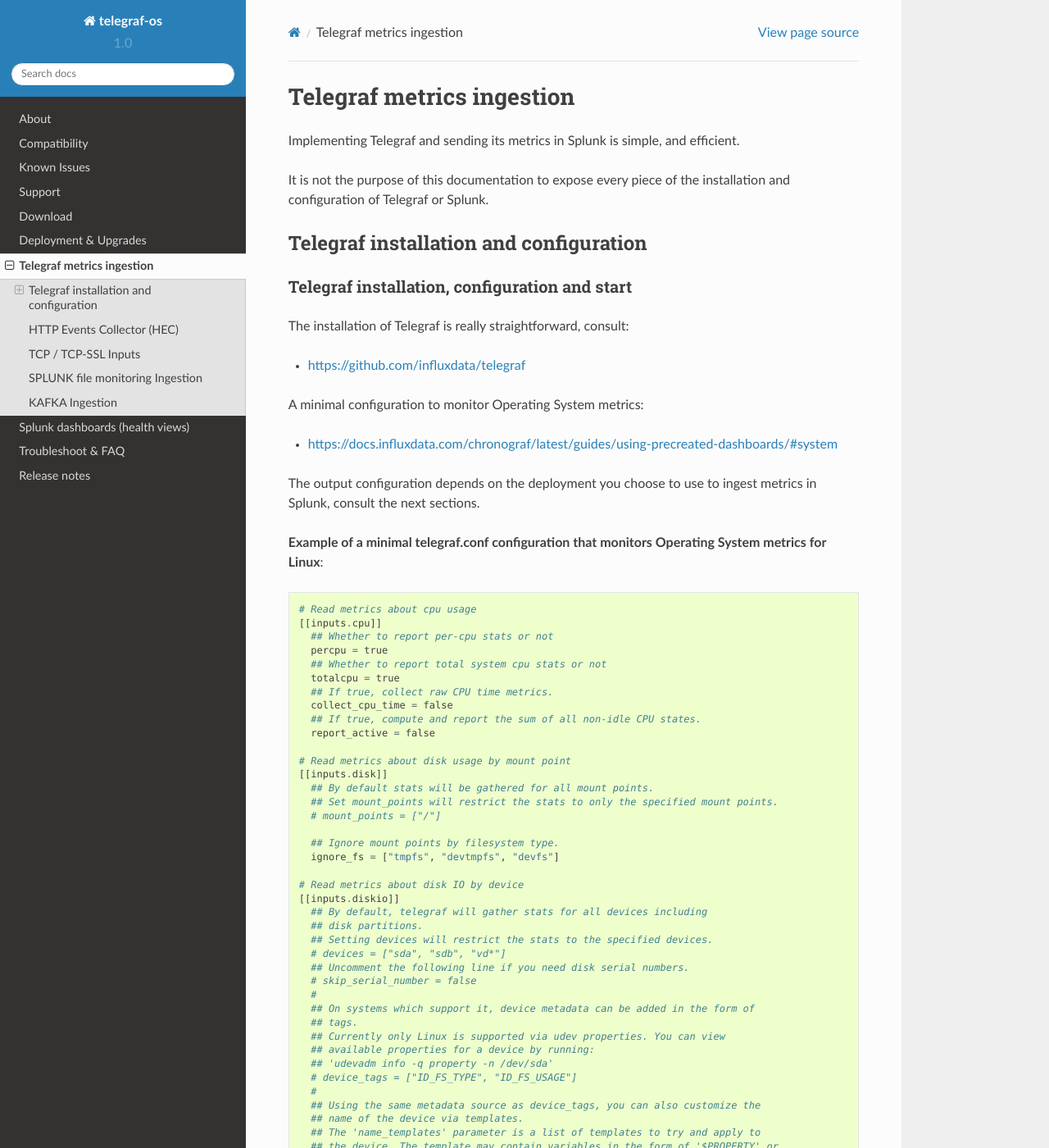
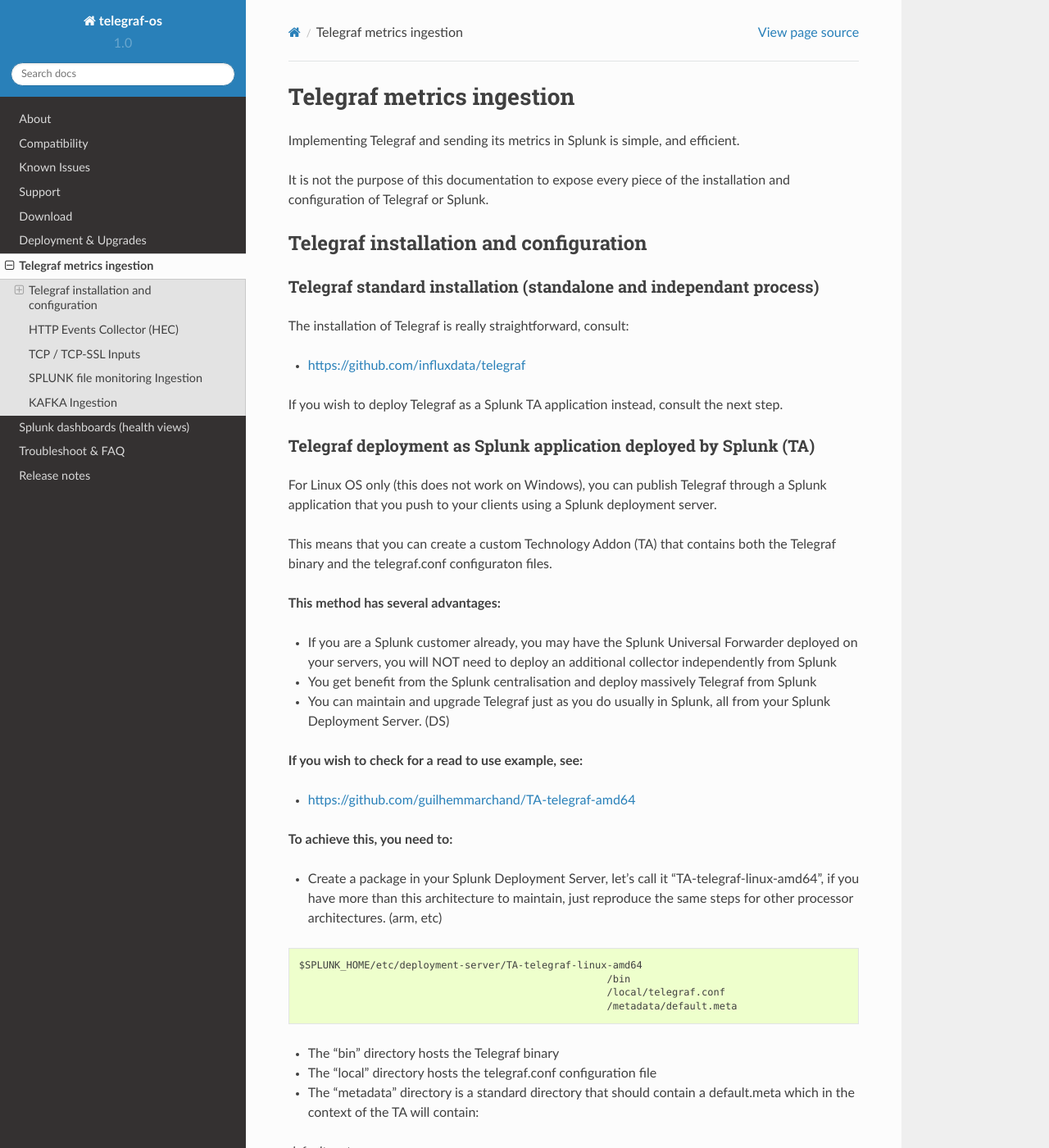
Before and after one commit to guilhemmarchand/telegraf-os, a Sphinx documentation site: the page built from docs/telegraf.rst, in a window 1280 px wide and 1400 px high. Shown: the whole window at 82% size. Built offline with Sphinx 7.4.7 and the Read the Docs theme 2.0.0, drawn with Linux system fonts in a browser that asks for light colours; some of the changed text lies outside the part shown.

Commit message:
docs update

```diff
--- a/docs/telegraf.rst
+++ b/docs/telegraf.rst
@@ -8,12 +8,151 @@
 Telegraf installation and configuration
 =======================================
 
-Telegraf installation, configuration and start
-----------------------------------------------
+Telegraf standard installation (standalone and independant process)
+-------------------------------------------------------------------
 
 The installation of Telegraf is really straightforward, consult:
 
 - https://github.com/influxdata/telegraf
+
+If you wish to deploy Telegraf as a Splunk TA application instead, consult the next step.
+
+Telegraf deployment as Splunk application deployed by Splunk (TA)
+-----------------------------------------------------------------
+
+For Linux OS only (this does not work on Windows), you can publish Telegraf through a Splunk application that you push to your clients using a Splunk deployment server.
+
+This means that you can create a custom Technology Addon (TA) that contains both the Telegraf binary and the telegraf.conf configuraton files.
+
+**This method has several advantages:**
+
+- If you are a Splunk customer already, you may have the Splunk Universal Forwarder deployed on your servers, you will NOT need to deploy an additional collector independently from Splunk
+
+- You get benefit from the Splunk centralisation and deploy massively Telegraf from Splunk
+
+- You can maintain and upgrade Telegraf just as you do usually in Splunk, all from your Splunk Deployment Server. (DS)
+
+**If you wish to check for a read to use example, see:**
+
+- https://github.com/guilhemmarchand/TA-telegraf-amd64
+
+**To achieve this, you need to:**
+
+- Create a package in your Splunk Deployment Server, let's call it "TA-telegraf-linux-amd64", if you have more than this architecture to maintain, just reproduce the same steps for other processor architectures. (arm, etc)
+
+::
+
+    $SPLUNK_HOME/etc/deployment-server/TA-telegraf-linux-amd64
+                                                        /bin
+                                                        /local/telegraf.conf
+                                                        /metadata/default.meta
+
+- The "bin" directory hosts the Telegraf binary
+
+- The "local" directory hosts the telegraf.conf configuration file
+
+- The "metadata" directory is a standard directory that should contain a default.meta which in the context of the TA will contain:
+
+*default.meta*
+
+::
+
+    # Application-level permissions
+    []
+    owner = admin
+    access = read : [ * ], write : [ admin ]
+    export = system
+
+- Download the last Telegraf version for your processor architecture (here amd64), and extract its contain in the "bin" directory, you will get:
+
+::
+
+    bin/telegraf/etc
+    bin/telegraf/usr
+    bin/telegraf/var
+
+- Telegraf provides an "init.sh" script that we will use to manage the state of the Telegraf process:
+
+::
+
+    bin/telegraf/usr/lib/telegraf/scripts/init.sh
+
+- Copy this "init.sh" script to the root of the "bin" directory:
+
+::
+
+    cp -p bin/telegraf/usr/lib/telegraf/scripts/init.sh bin/
+
+- Achieve some minor modifications related to patch customizations, basically:
+
+Change:
+
+::
+
+    USER=telegraf
+    GROUP=telegraf
+
+By:
+
+::
+
+    USER=$(whoami)
+    GROUP=$(id -g -n)
+
+*Notes: the configuration above will automatically use the owner of the Splunk processes*
+
+Change:
+
+::
+
+    daemon=/usr/bin/telegraf
+
+By:
+
+::
+
+    daemon=$SPLUNK_HOME/etc/apps/TA-telegraf-amd64/bin/telegraf/usr/bin/telegraf
+
+Change:
+
+::
+
+    config=/etc/telegraf/telegraf.conf
+    confdir=/etc/telegraf/telegraf.d
+
+By:
+
+::
+
+    config=$SPLUNK_HOME/etc/apps/TA-telegraf-amd64/local/telegraf.conf
+    confdir=$SPLUNK_HOME/etc/apps/TA-telegraf-amd64/bin/telegraf/etc/telegraf/telegraf.d
+
+
+**Finally, create a very simple local/inputs.conf configuration file:**
+
+*local/inputs.conf*
+
+::
+
+    # start telegraf at Splunk start, and restart if Splunk is restarted. (which allows upgrading easily Telegraf binaries shipped with the TA package)
+    [script://./bin/init.sh restart]
+    disabled = false
+    interval = -1
+
+Et voila ! Deploy this TA to your Linux host and start receiving metrics in Splunk.
+
+If you wish to check for a read to use example, see:
+
+- https://github.com/guilhemmarchand/TA-telegraf-amd64
+
+**Upgrades:**
+
+To upgrade Telegraf binary to a new version, simply extract the new tgz release in the "bin" directory, and reload your Splunk Deployment server.
+
+Splunk will automatically restart the Telegraf process after Splunk startup.
+
+Telegraf minimal configuration
+------------------------------
 
 A minimal configuration to monitor Operating System metrics:
 
```
